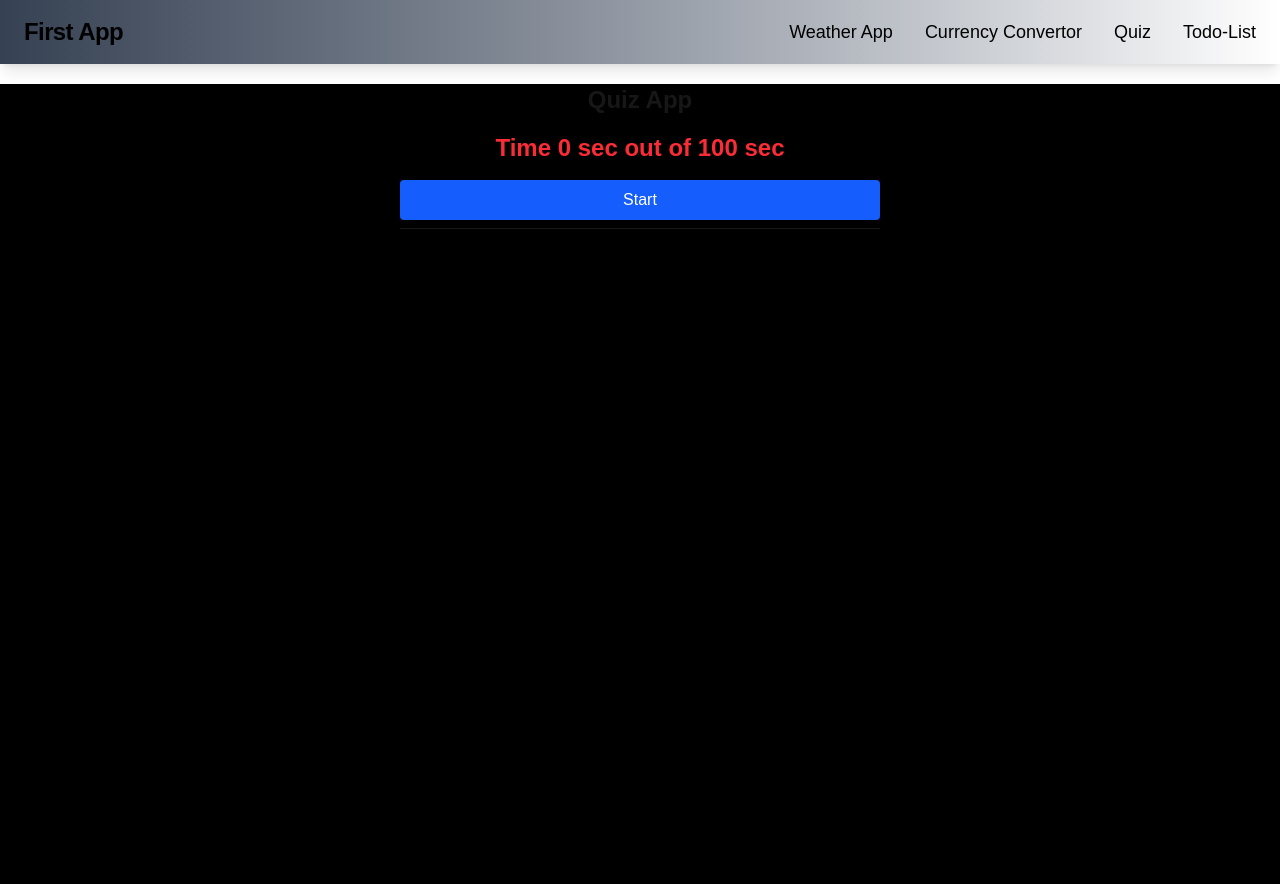
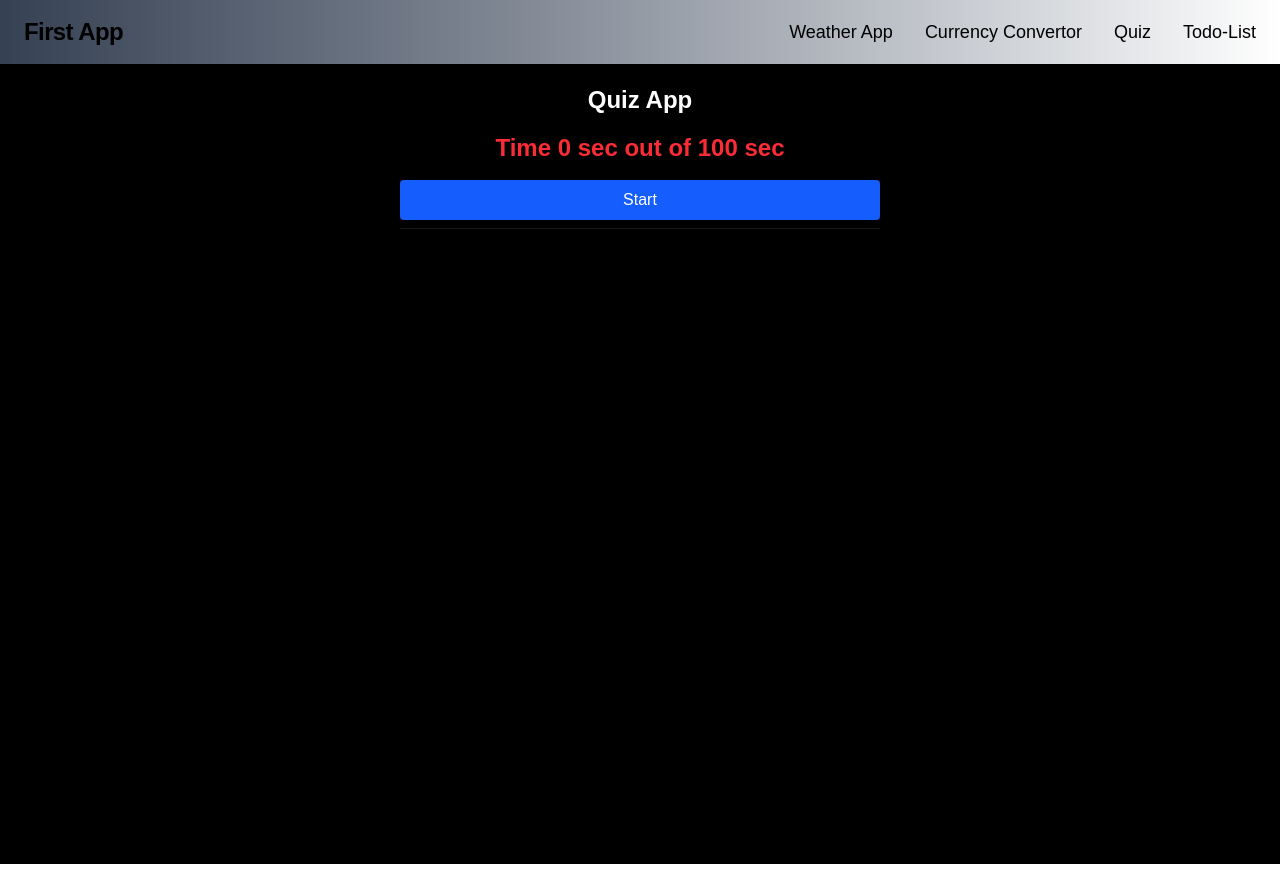
Before and after one commit to Bilal-Jamil-121/basic-app-react, a Next.js app: page /contact in a window 1280 px wide. Built offline with nearby package versions, Linux system fonts and the light colour scheme.

Commit message:
styles error resolved

```diff
--- a/app/contact/page.js
+++ b/app/contact/page.js
@@ -113,9 +113,9 @@ const Page = () => {
   };
 
   return (
-    <div className='mt-5 w-full  mx-auto md:px-100 bg-black min-h-screen'>
+    <div className='pt-5 w-full  mx-auto md:px-100 bg-black min-h-screen'>
 
-      <h1 className='flex justify-center font-bold text-2xl mb-4'>Quiz App</h1>
+      <h1 className='flex justify-center text-white font-bold text-2xl mb-4'>Quiz App</h1>
       <h1 className='flex text-red-500 justify-center font-bold text-2xl mb-4'>Time {counter} sec out of 100 sec</h1>
     { !start&&( <button onClick={()=>{
       setFinished(!finished);
```
